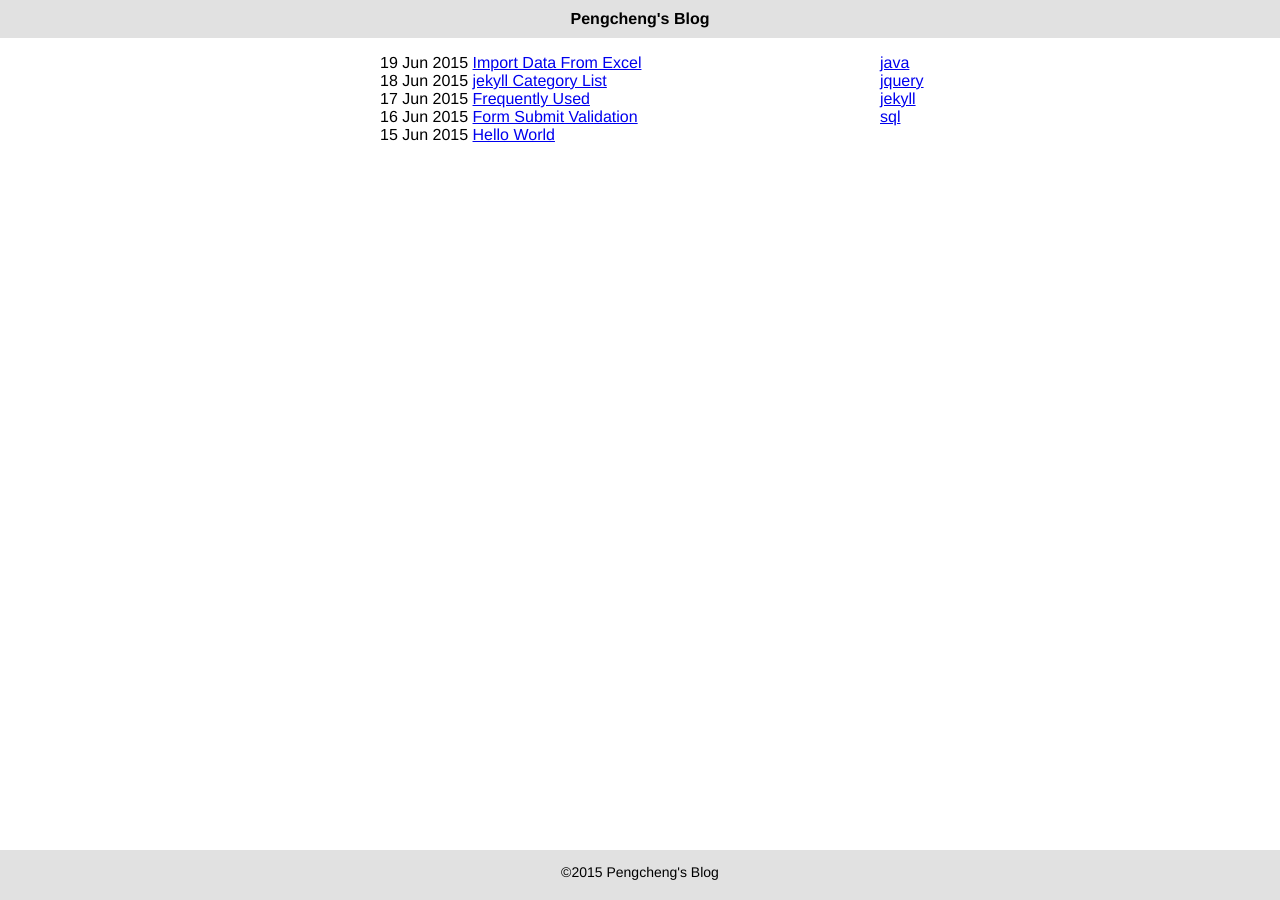
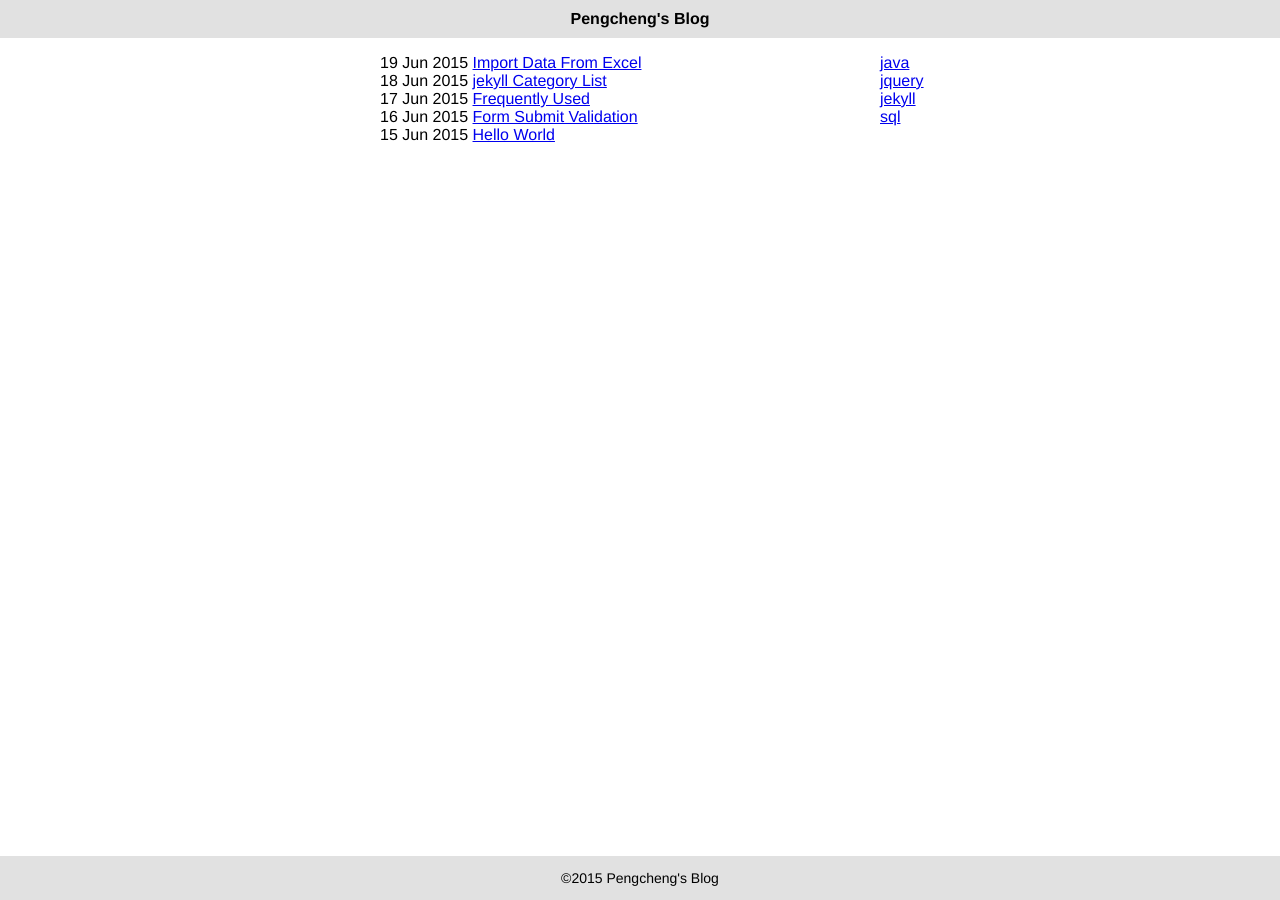
Before and after one commit to anfslove/jekyll_demo, a Jekyll site: the page built from index.html, in a window 1280 px wide. Built offline with Jekyll 4.4.1, drawn with Linux system fonts in a browser that asks for light colours.

Commit message:
Refined footer style.

```diff
--- a/css/main.css
+++ b/css/main.css
@@ -5,13 +5,12 @@
 
 .body-wrapper{
 	position:relative;
-	width:100%;
+	height: auto;
 	min-height:100%;
 }
 
 .header{
 	width: 100%;
-	height: auto;
 	margin: 0 auto;
 	padding: 10px 0;
 	background: #E1E1E1;
@@ -26,7 +25,6 @@
     left: 0;
     position: fixed;
     width: 100%;
-    height:50px;
 }
 
 .footer p {
```
